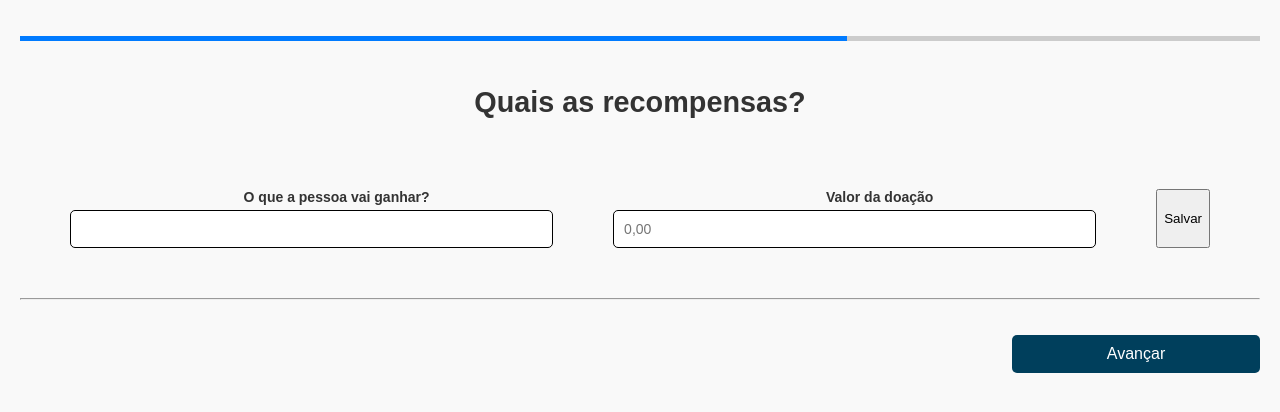
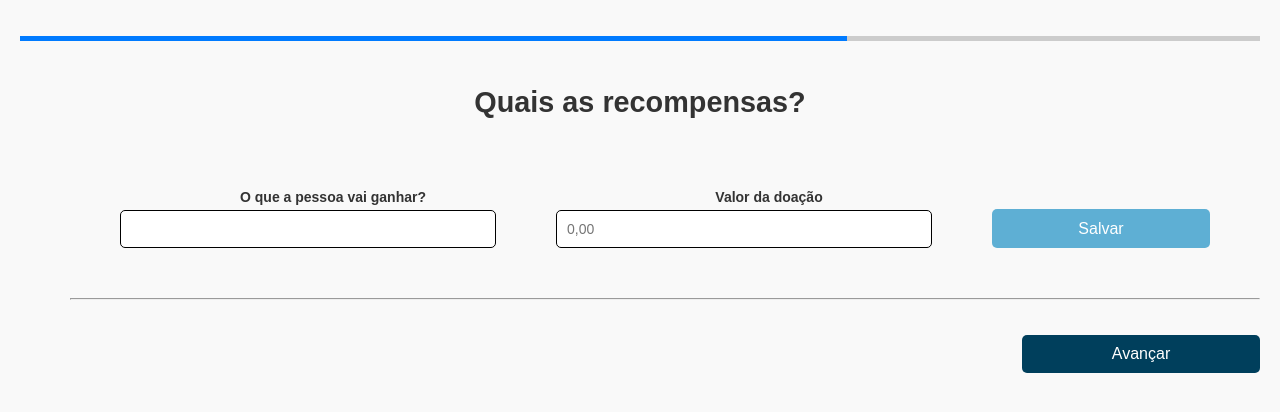
Before and after one commit to FabricioS0/ProjetoPalco, a PHP site: page /html/Cadastro_Projeto2.html in a window 1280 px wide. Shown: the part 221-633 px from the top of the page. Run offline with PHP 8.4, Linux system fonts and the light colour scheme.

Commit message:
pequenas mudanças

```diff
--- a/Style/Style_Cadastro_Projeto.css
+++ b/Style/Style_Cadastro_Projeto.css
@@ -100,6 +100,7 @@ body {
     flex-direction: column;
     gap: 20px;
     margin-top: 20px;
+    margin-left: 50px;
   }
 
   .form_group {
@@ -107,6 +108,7 @@ body {
     gap: 10px;
     justify-content: space-between;
     margin: 50px;
+    position: relative  ;
   }
   .form_group label {
     flex: 1;
@@ -126,6 +128,14 @@ body {
     margin-right: 50px;
   }
 
+  .MaxCaracteres{
+    display: flex;
+    flex-direction: column;
+    position: absolute;
+    margin-left: 40rem;
+    font-size: 10px;
+  }
+
   .submit_button {
     background: #003f5c;
     color: #fff;
@@ -142,3 +152,20 @@ body {
   .submit_button:hover {
     background: #006bb6;
   }
+
+  .save_button {
+    background: #2f99cac2;
+    color: #fff;
+    border: none;
+    padding: 10px;
+    border-radius: 5px;
+    font-size: 16px;
+    cursor: pointer;
+    width: 20%;
+    margin-top: 20px;
+    float: right;
+  }
+
+  .save_button:hover {
+    background: #2f99ca9a;
+  }
```
